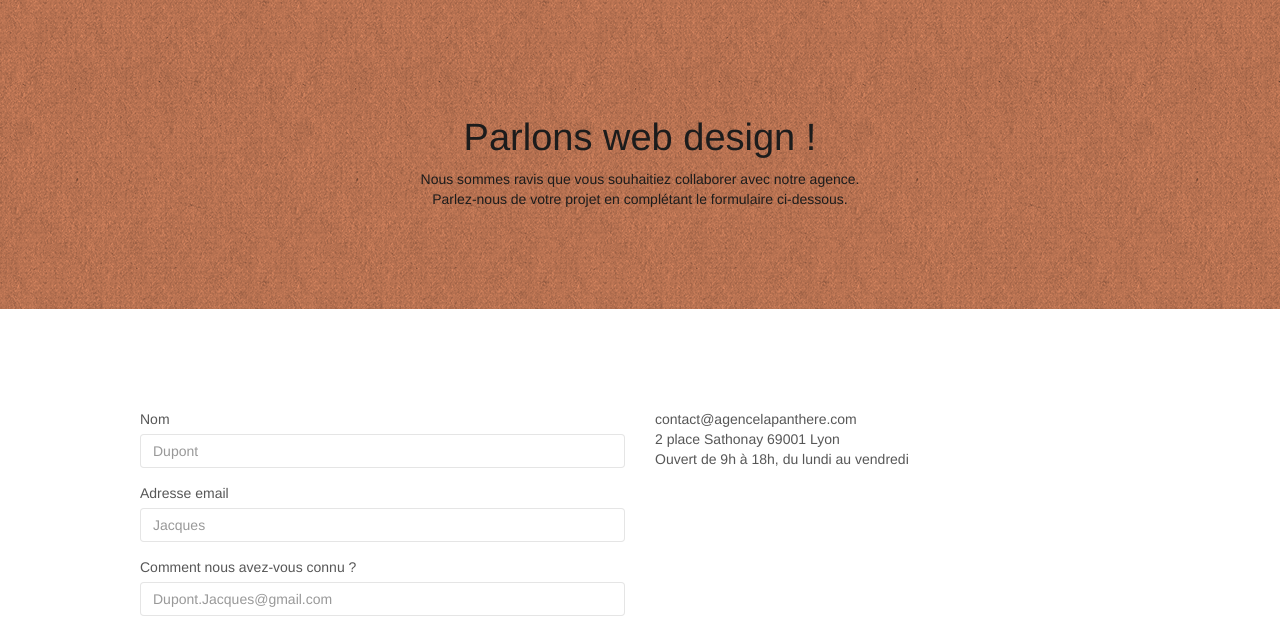
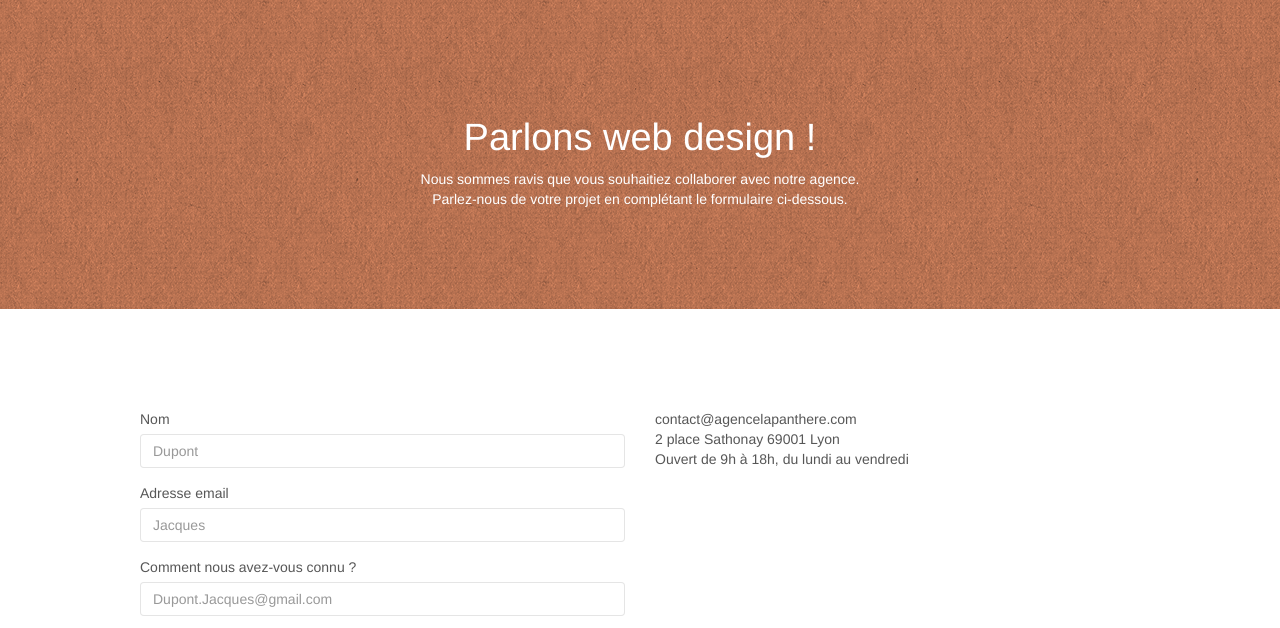
Before and after one commit to LEBOULAIRE/La-Panth-re, a plain HTML site: page contact.html in a window 1280 px wide. Shown: the part 95-723 px from the top of the page. Drawn offline with Linux system fonts and the light colour scheme.

Commit message:
Menu footer

```diff
--- a/contact.html
+++ b/contact.html
@@ -73,10 +73,10 @@
 	<div class="container bloc-lg">
 		<div class="row">
 			<div class="col-sm-12">
-				<h1 class="text-center hero-bloc-text color-text-menu-footer">
+				<h1 class="text-center hero-bloc-text  tc-white ">
 					Parlons web design !
 				</h1>
-				<p class="text-center mg-lg color-text-menu-footer tight-width-whitespace">
+				<p class="text-center mg-lg tight-width-whitespace tc-white">
 					Nous sommes ravis que vous souhaitiez collaborer avec notre agence.<br>
 					Parlez-nous de votre projet en complétant le formulaire ci-dessous.
 				</p>
```
